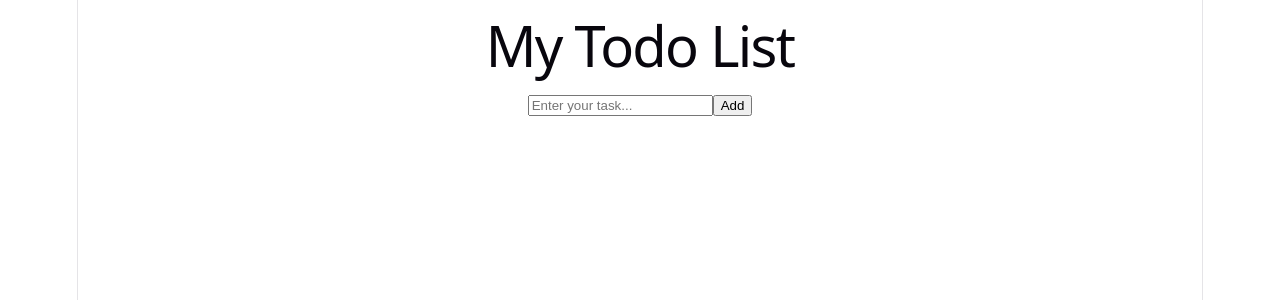
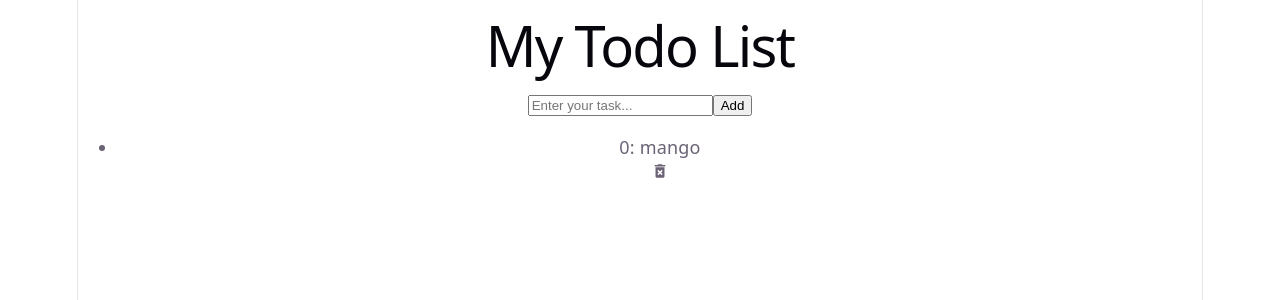
Before and after one commit to SandeepYadav-ai/Redux_TODO_Project, a React (Vite) app: page / in a window 1280 px wide. Shown: the top 300 px of the page. Built offline with nearby package versions, Linux system fonts and the light colour scheme.

Commit message:
Read Data from the Redux Store using useSelector

```diff
--- a/package.json
+++ b/package.json
@@ -12,6 +12,7 @@
   "dependencies": {
     "react": "^19.3.1",
     "react-dom": "^19.3.1",
+    "react-icons": "^5.7.0",
     "react-redux": "^9.3.1",
     "redux": "^5.0.1"
   },
--- a/src/components/Todo.jsx
+++ b/src/components/Todo.jsx
@@ -1,4 +1,9 @@
+import { MdDeleteForever } from "react-icons/md";
+import { useSelector } from "react-redux";
+
  export const Todo = ()=> {
+    const tasks = useSelector((state)=> state.task);
+
     return (
         <div className="min-h-screen bg-gray-100 px-4 py-12">
       <div className="mx-auto max-w-lg rounded-xl bg-white p-6 shadow-lg">
@@ -23,26 +28,32 @@
             Add
           </button>
         </form>
-{/*
+
         <ul className="space-y-3">
-          {tasks.map((currTask) => (
-            <li
-              key={currTask.id}
-              className="flex items-center justify-between gap-3 rounded-lg bg-gray-100 p-4"
-            >
-              <span className="break-all text-gray-800">
-                {currTask.text}
-              </span>
+          {
+            tasks.map((currI, index)=> {
+                return <li key={index}>
+                    <p>
+                        {index}: {currI}
+                    </p>
+                    <div>
+                        <MdDeleteForever
+                        className="icon-style"
+                        onClick={()=> handleTaskDelete(index)}/>
+                    </div>
+                </li>
+            })
+          }
 
-              <button
+              {/* <button
                 //onClick={() => deleteTask(currTask.id)}
                 className="shrink-0 rounded-md bg-red-500 px-3 py-2 text-sm font-medium text-white hover:bg-red-600"
               >
                 Delete
-              </button>
-            </li>
-          ))}
-        </ul> */}
+              </button> */}
+
+
+        </ul>
 
         {/* {tasks.length === 0 && (
           <p className="py-5 text-center text-gray-400">
```
Also changed, not shown: 1 other file (tests, documents, lock files or other folders).
